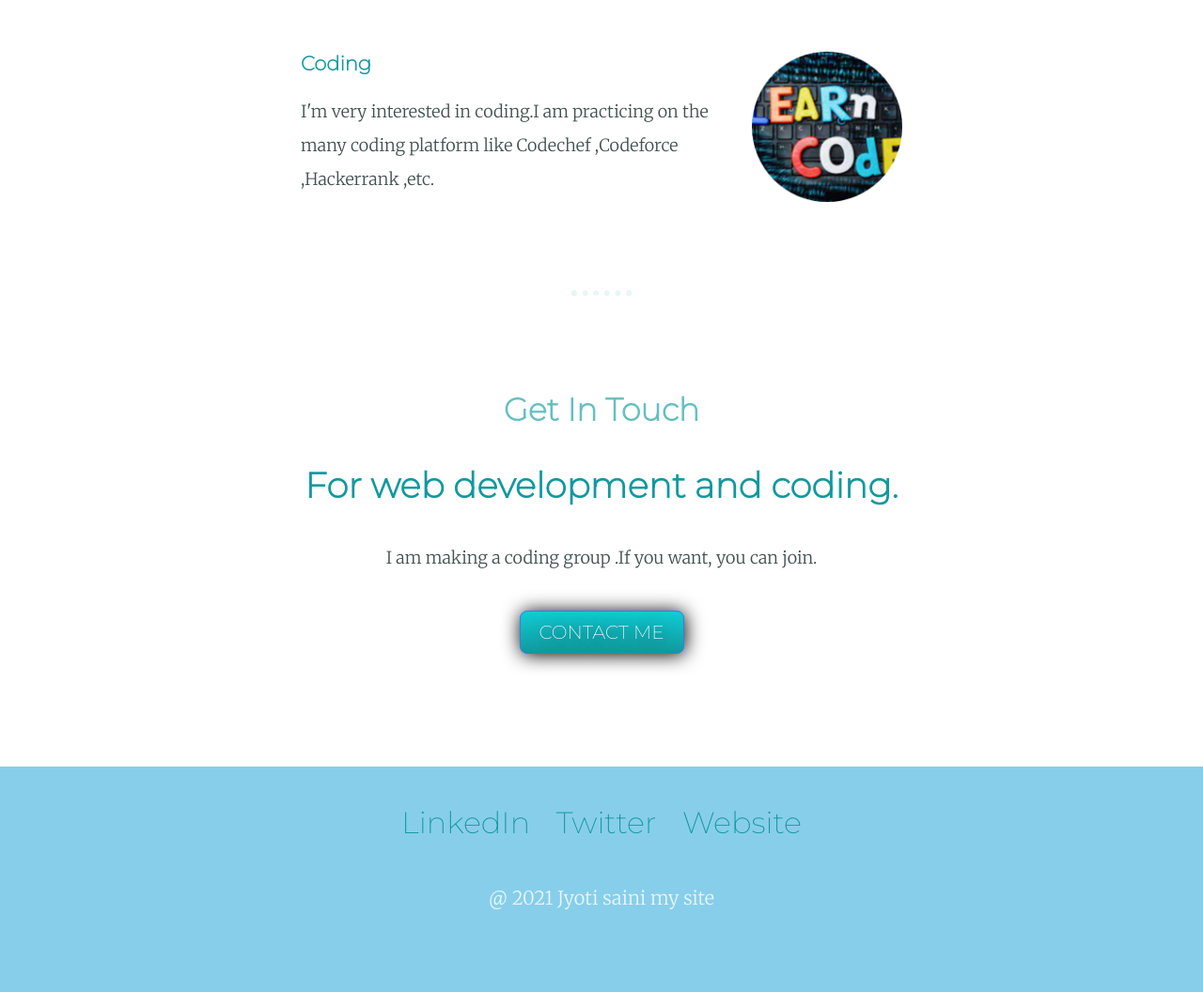
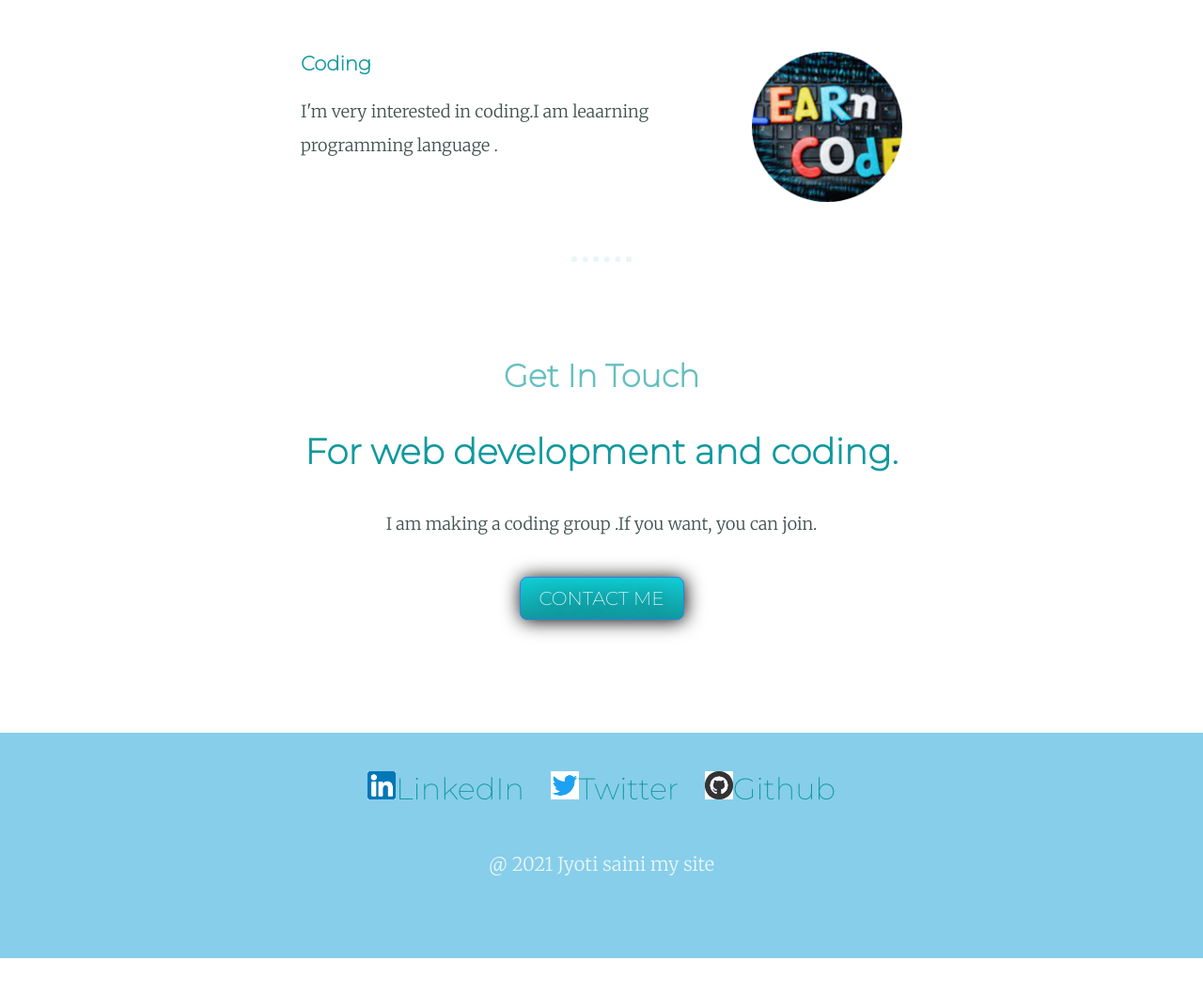
Before and after one commit to Jyotisaini-2001/My-site, a plain HTML site: page index.html in a window 1280 px wide. Shown: the part 1676-2732 px from the top of the page at 94% size. After the commit the page ends 2696 px from the top, so only its background shows below. Drawn offline with Linux system fonts and the light colour scheme.

Commit message:
first commit

```diff
--- a/css/styles.css
+++ b/css/styles.css
@@ -155,3 +155,10 @@ position:absolute;
    border-radius: 20px;
    text-decoration: none;
 }
+   .image{
+     width: 30px;
+
+}
+.image:hover{
+  border: solid yellow 2px;
+}
--- a/index.html
+++ b/index.html
@@ -17,7 +17,7 @@
     </div>
     <div class="middle-container">
       <div class="profile">
-        <img src="jyoti.png" alt="my profile photo">
+        <img src="Jyoti.png" alt="my profile photo">
         <h2><strong><em>Hello</em>.</strong></h2>
         <p class="yes">I am a engineering👩‍🎓👨‍🎓 student in GGV bilaspur . And currently I'm learning web development. I love nature 💖</p>
       </div>
@@ -32,7 +32,7 @@
         <div class="skill-row">
           <img class="image2" src="my-skill.png" alt=" my-skill">
           <h3><strong>  Coding</strong></h3>
-          <p>I'm very interested in coding.I am practicing on the many coding platform like Codechef ,Codeforce ,Hackerrank ,etc.</p>
+          <p>I'm very interested in coding.I am leaarning programming language .</p>
         </div>
       </div>
       <hr>
@@ -46,9 +46,9 @@
 
 
     <div class="bottom-container">
-      <a class="footer-link" href="https://www.linkedin.com/in/jyoti-saini-b31752203/">LinkedIn</a>
-      <a class="footer-link" href="https://twitter.com/Jyotisa60592422">Twitter</a>
-      <a class="footer-link" href="https://github.com/Jyotisaini-2001/cv-">Website</a>
+      <a class="footer-link" href="https://www.linkedin.com/in/jyoti-saini-b31752203/"><img class="image" src="Linkedin.png" alt="">LinkedIn</a>
+      <a class="footer-link" href="https://twitter.com/Jyotisa60592422"><img class="image"src="Twitter.png" alt="">Twitter</a>
+      <a class="footer-link" href="https://github.com/Jyotisaini-2001/cv-"><img class="image" src="Github.png" alt="">Github</a>
 <P class="copyright">
   @ 2021 Jyoti saini my site
 </P>
```
Also changed, not shown: Github.png (added), Linkedin.png (added), Twitter.png (added).
